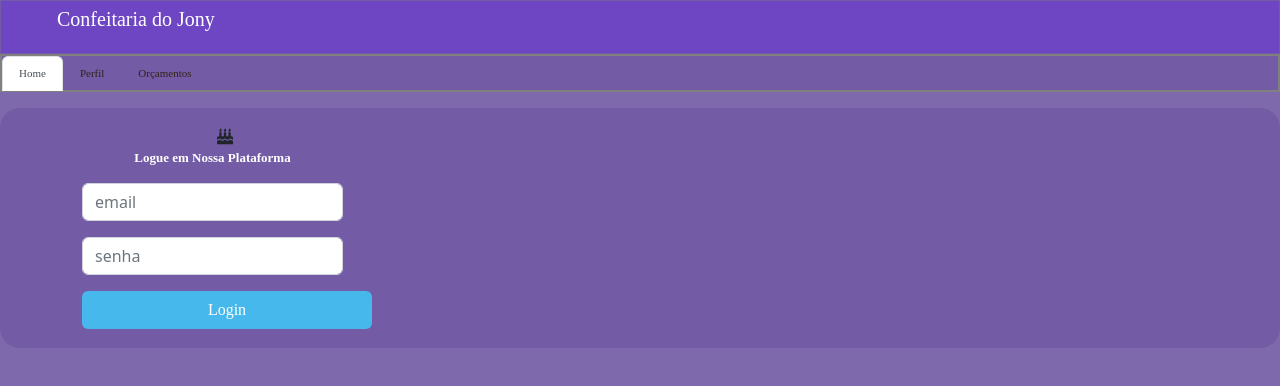
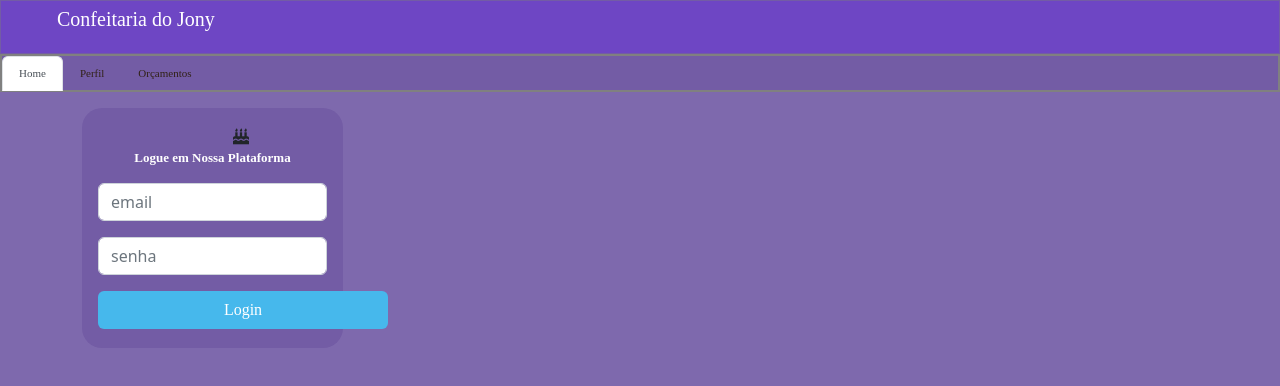
Before and after one commit to Johnatan-boot/e-confcommerce, an Angular app: page / in a window 1280 px wide. Shown: the top 386 px of the page. Built offline with nearby package versions, Linux system fonts and the light colour scheme.

Commit message:
trabalhando tela login

```diff
--- a/src/app/app.component.html
+++ b/src/app/app.component.html
@@ -29,10 +29,10 @@
 <div [ngbNavOutlet]="nav" class="mt-2"></div>
 
 <mat-grid-list cols="4" rowHeight="100px">
-  <mat-card class="card__login">
   <div class="container">
     <div class="row">
       <div class="col-sm col-md-3 col-xl-3">
+        <mat-card class="card__login">
           <i class="fa fa-birthday-cake" aria-hidden="true"></i>
 
           <p class="title">Logue em Nossa Plataforma</p>
@@ -50,11 +50,11 @@
               </div>
             </div>
            </div>
+
+        </mat-card>
       </div>
     </div>
   </div>
-
-  </mat-card>
 </mat-grid-list>
 
 
```
Lines whose indentation alone changed are shown as unchanged.
